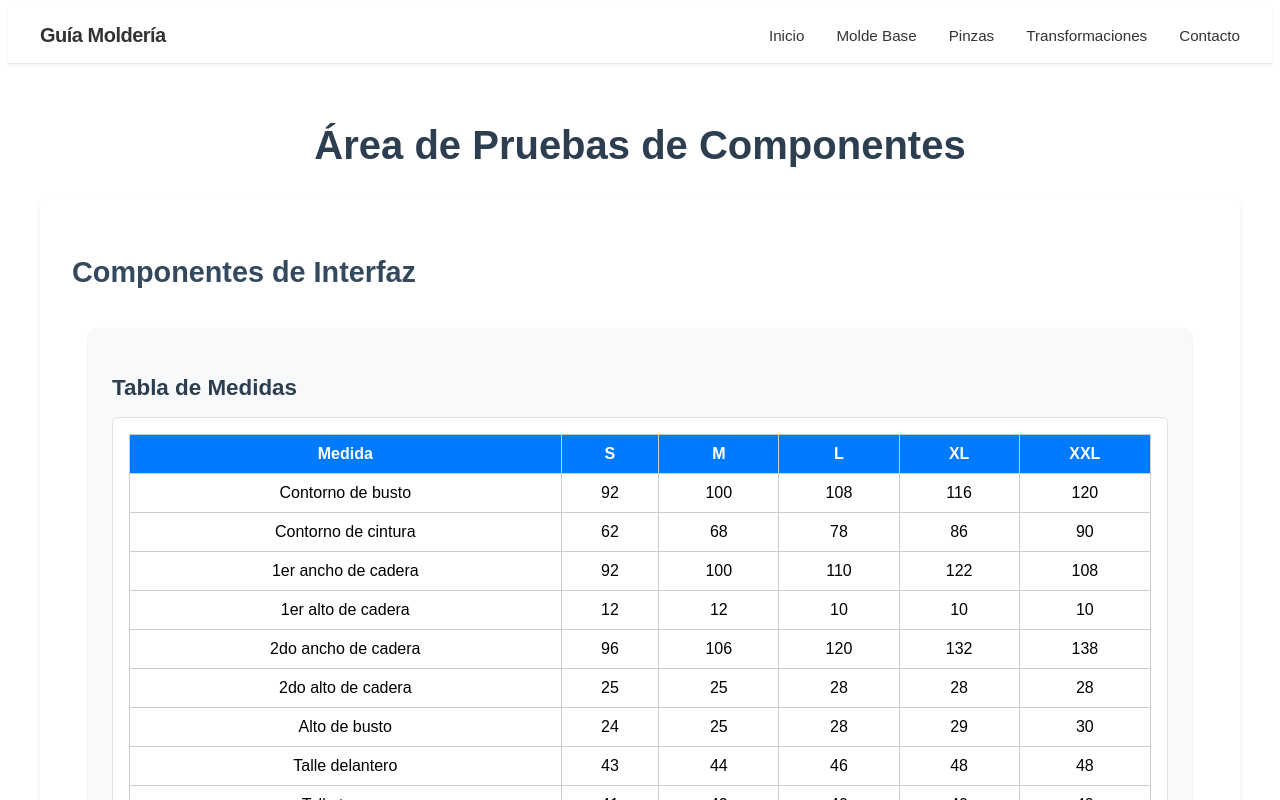
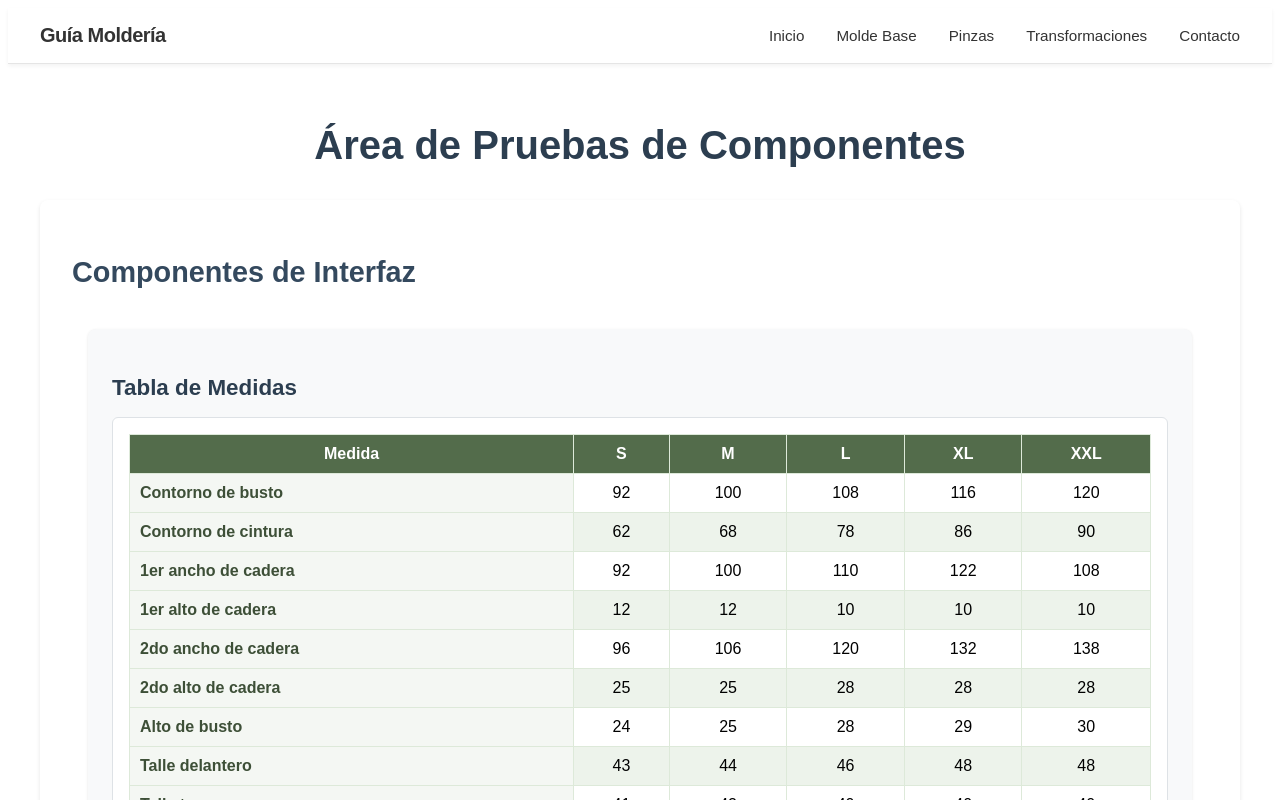
Before and after one commit to mdavila-2001/guia-para-molderia-y-sastreria, an Angular app: page /test in a window 1280 px wide. Shown: the top 800 px of the page. Built offline with nearby package versions, Linux system fonts and the light colour scheme.

Commit message:
fixed table

```diff
--- a/src/app/components/table/table.component.css
+++ b/src/app/components/table/table.component.css
@@ -11,11 +11,31 @@
 
   th, td {
     padding: 10px;
-    border: 1px solid #ccc;
+    border: 1px solid #dde9d9;
     text-align: center;
   }
 
   th {
-    background-color: #007BFF;
+    background-color: #536C4B;
     color: white;
   }
+
+  .first-column {
+    background-color: #f4f7f3;
+    font-weight: 600;
+    text-align: start;
+    color: #3d4f37;
+  }
+
+  tr:nth-child(even) {
+    background-color: #edf3eb;
+  }
+
+  tr:nth-child(odd) {
+    background-color: #ffffff;
+  }
+
+  tr:hover {
+    background-color: #dde9d9;
+    transition: background-color 0.2s ease;
+  }
--- a/src/app/components/table/table.component.html
+++ b/src/app/components/table/table.component.html
@@ -11,8 +11,8 @@
       <tbody>
         @for (fila of datos; track fila) {
           <tr>
-            @for (col of columnas; track col) {
-              <td>{{ fila[col] }}</td>
+            @for (col of columnas; track col; let i = $index) {
+              <td [class.first-column]="i === 0">{{ fila[col] }}</td>
             }
           </tr>
         }
```
